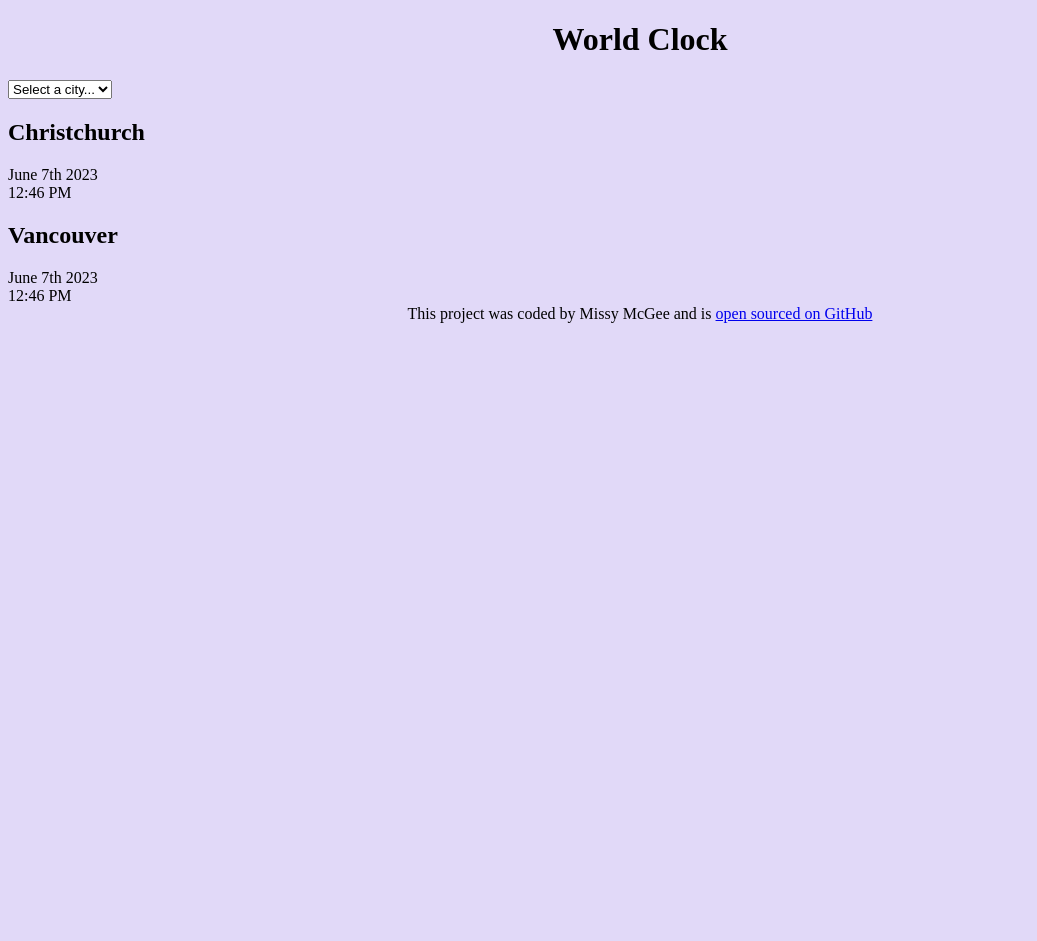
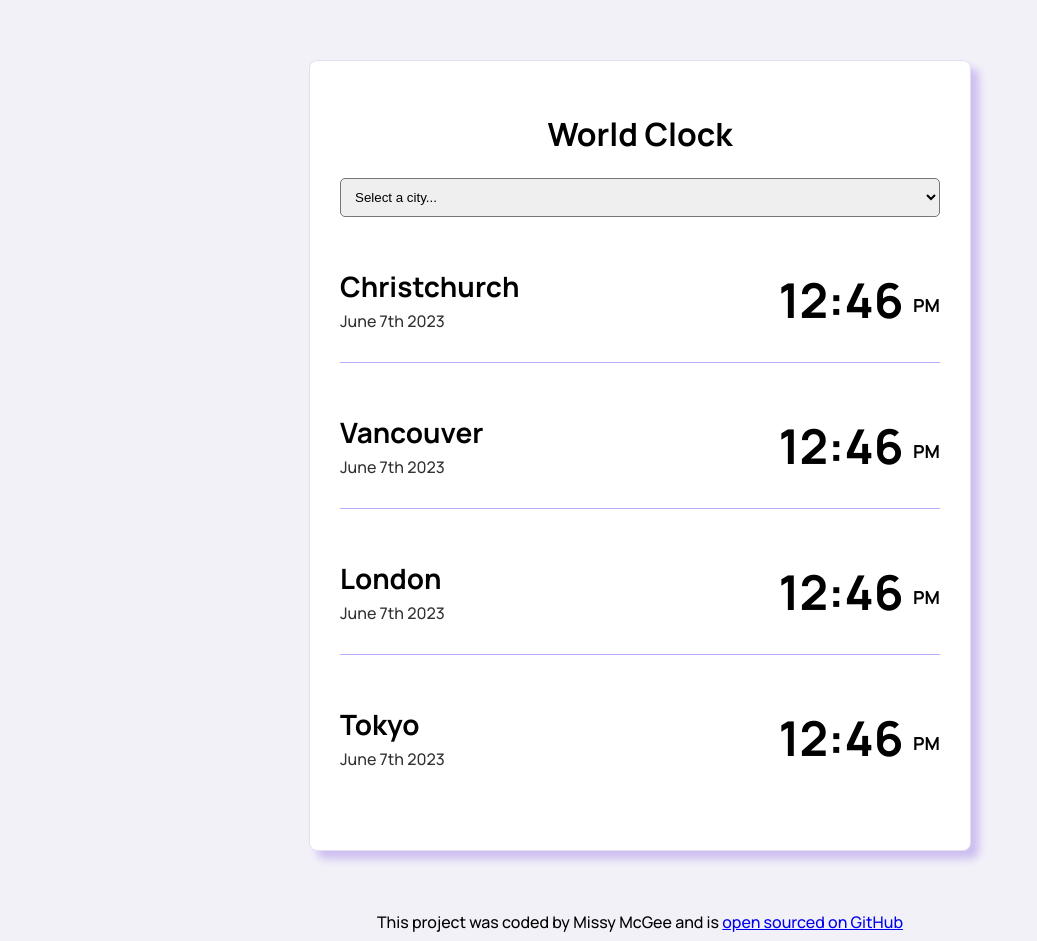
Before and after one commit to MissyMcGee1/world-clock, a plain HTML site: page index.html in a window 1280 px wide. Shown: the whole page, without its empty margins (0-1037 px from the left). Before the commit the page ends 800 px from the top, so only its background shows below. Drawn offline with Linux system fonts and the light colour scheme.

Commit message:
Added css styling

```diff
--- a/index.html
+++ b/index.html
@@ -4,6 +4,12 @@
     <meta charset="UTF-8" />
     <meta http-equiv="X-UA-Compatible" content="IE=edge" />
     <meta name="viewport" content="width=device-width, initial-scale=1.0" />
+    <link rel="preconnect" href="https://fonts.googleapis.com" />
+    <link rel="preconnect" href="https://fonts.gstatic.com" crossorigin />
+    <link
+      href="https://fonts.googleapis.com/css2?family=Manrope:wght@300;500;700&display=swap"
+      rel="stylesheet"
+    />
     <link rel="stylesheet" href="src/styles.css" />
     <title>World Clock - Missy McGee</title>
   </head>
@@ -19,15 +25,35 @@
       </select>
 
       <div class="city">
-        <h2>Christchurch</h2>
-        <div class="date">June 7th 2023</div>
-        <div class="time">12:46 PM</div>
+        <div>
+          <h2>Christchurch</h2>
+          <div class="date">June 7th 2023</div>
+        </div>
+        <div class="time">12:46 <small>PM</small></div>
       </div>
 
       <div class="city">
-        <h2>Vancouver</h2>
-        <div class="date">June 7th 2023</div>
-        <div class="time">12:46 PM</div>
+        <div>
+          <h2>Vancouver</h2>
+          <div class="date">June 7th 2023</div>
+        </div>
+        <div class="time">12:46 <small>PM</small></div>
+      </div>
+
+      <div class="city">
+        <div>
+          <h2>London</h2>
+          <div class="date">June 7th 2023</div>
+        </div>
+        <div class="time">12:46 <small>PM</small></div>
+      </div>
+
+      <div class="city">
+        <div>
+          <h2>Tokyo</h2>
+          <div class="date">June 7th 2023</div>
+        </div>
+        <div class="time">12:46 <small>PM</small></div>
       </div>
     </div>
     <footer>
--- a/src/styles.css
+++ b/src/styles.css
@@ -1,11 +1,62 @@
 body {
-  background: #e1d9f8;
+  background: #f3f1f8;
+  font-family: "Manrope", sans-serif;
 }
 
 h1 {
   text-align: center;
 }
 
+h2 {
+  font-size: 28px;
+  margin: 0 0 5px;
+}
+
+select {
+  display: block;
+  width: 100%;
+  border-radius: 5px;
+  padding: 10px;
+}
+
 footer {
   text-align: center;
+  margin-top: 30px;
 }
+
+.container {
+  max-width: 600px;
+  margin: 60px auto;
+  background: #ffffff;
+  padding: 30px;
+  border-radius: 8px;
+  border: 1px solid #e4def3;
+  box-shadow: 8px 8px 8px rgb(204, 190, 240);
+}
+
+.city {
+  display: flex;
+  margin: 20px 0;
+  justify-content: space-between;
+  padding: 30px 0;
+  border-bottom: 1px solid #bfaaf7;
+}
+
+.city:last-child {
+  border: none;
+}
+
+.date {
+  opacity: 0.8;
+}
+
+.time {
+  font-size: 48px;
+  font-weight: 700;
+}
+
+.time small {
+  font-size: 18px;
+  vertical-align: middle;
+  line-height: 36px;
+}
```
